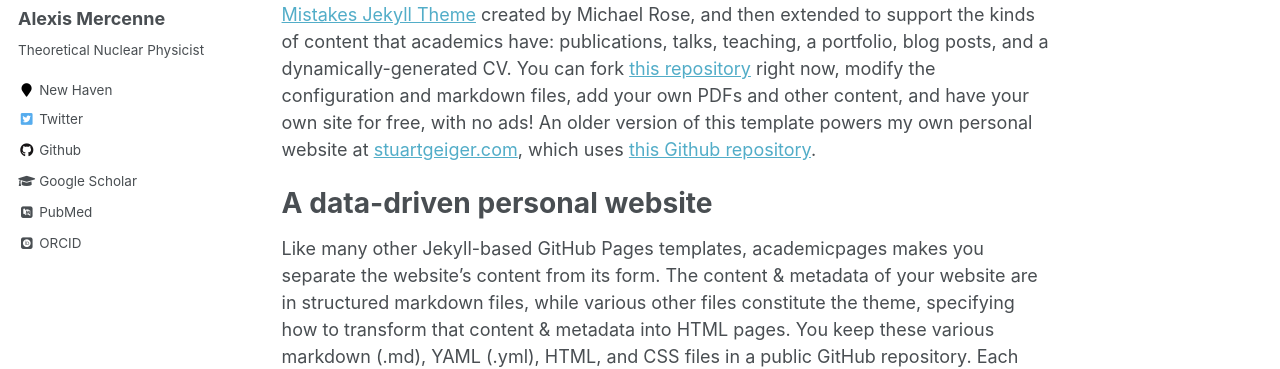
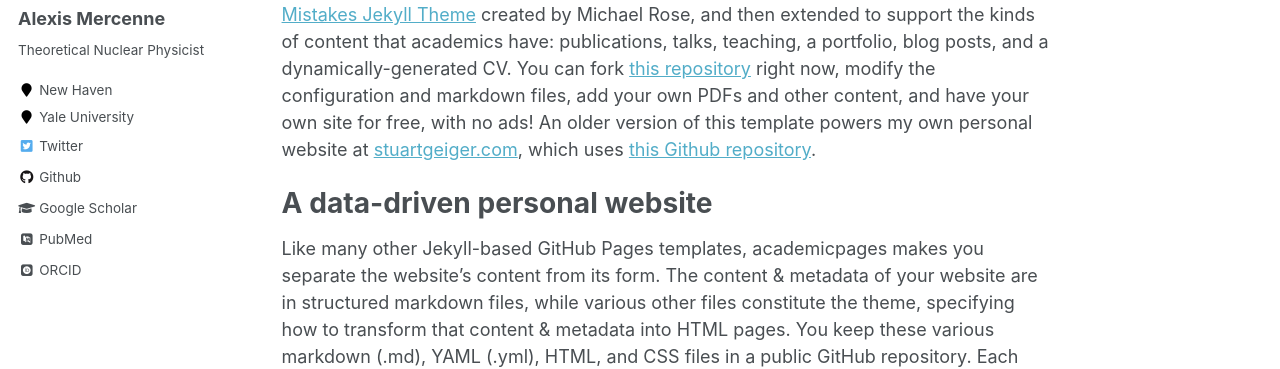
Before and after one commit to amercenne/amercenne.github.io, a Jekyll site: the page built from _pages/about.md, in a window 1280 px wide. Shown: the part 295-664 px from the top of the page. Built offline with Jekyll 4.4.1, drawn with Linux system fonts in a browser that asks for light colours; some web fonts are replaced.

Commit message:
Employer updated

```diff
--- a/_config.yml
+++ b/_config.yml
@@ -84,7 +84,7 @@
   avatar           : "profile.png"
   bio              : "Theoretical Nuclear Physicist"
   location         : "New Haven"
-  employer         :
+  employer         : "Yale University"
   pubmed           : "https://www.ncbi.nlm.nih.gov/pubmed/?term=john+snow"
   googlescholar    : "http://yourfullgooglescholarurl.com"
   email            :
```
